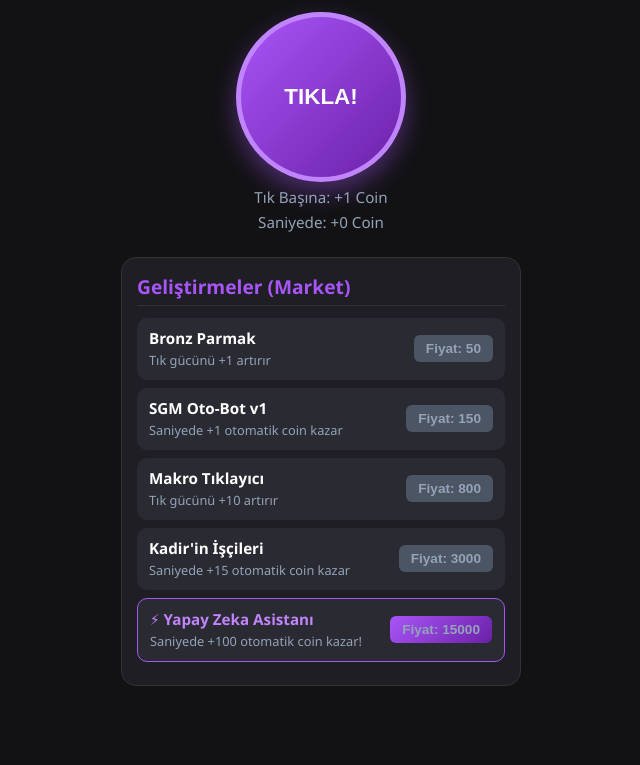
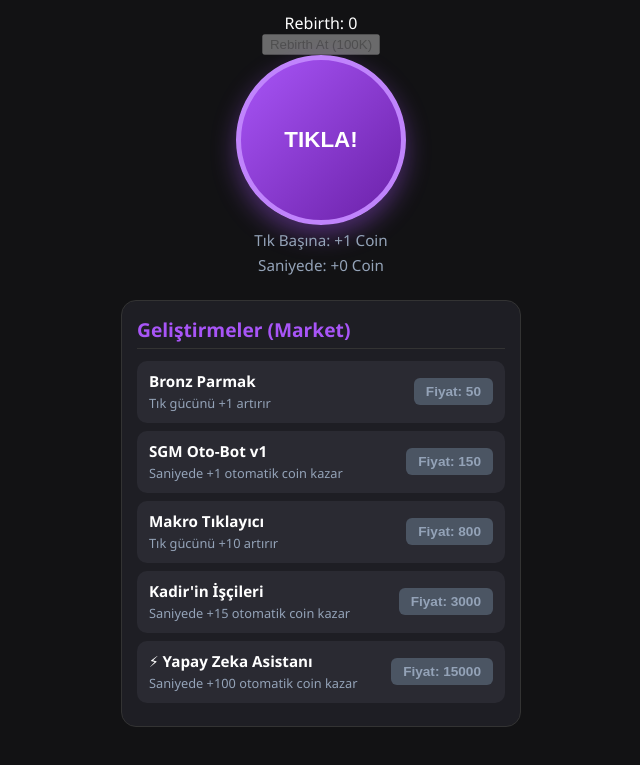
Before and after one commit to aftonpurpleguy560-byte/SGM-Clicker-Simulator, a plain HTML site: page index.html in a window 1280 px wide. Shown: the part 199-964 px from the top of the page, without its empty margins (319-959 px from the left). Before the commit the page ends 925 px from the top, so only its background shows below. Drawn offline with Linux system fonts and the light colour scheme.

Commit message:
Update index.html

```diff
--- a/index.html
+++ b/index.html
@@ -8,6 +8,13 @@
 </head>
 <body>
 
+    <div id="victoryScreen" class="victory-screen" style="display: none;">
+        <h2>🎉 OYUN BİTTİ! 🎉</h2>
+        <p>SGM Clicker Simulator'ı Tamamen Bitirdin!</p>
+        <p>2. Rebirth'e ulaştın ve gerçek bir efsane oldun.</p>
+        <button onclick="resetEverything()">Sıfırla ve Yeniden Başla</button>
+    </div>
+
     <header>
         <h1>SGM Oyun Alanı</h1>
         <p>Apple ve Android Uyumlu Clicker Simulator</p>
@@ -15,6 +22,10 @@
 
     <div class="game-container">
         <div class="score-board" id="scoreDisplay">0 Coin</div>
+
+        <div class="rebirth-board" id="rebirthDisplay">Rebirth: 0</div>
+        <button class="rebirth-btn" id="rebirthBtn" disabled>Rebirth At (100K)</button>
+
         <button class="click-btn" id="clickerBtn">TIKLA!</button>
 
         <p class="cpc-text" id="cpcDisplay">Tık Başına: +1 Coin</p>
@@ -56,12 +67,12 @@
             <button class="buy-btn" id="kadirWorkerBtn">Fiyat: 3000</button>
         </div>
 
-        <div class="shop-item" style="border: 1px solid #a855f7;">
+        <div class="shop-item">
             <div class="item-info">
-                <p style="color: #c084fc;">⚡ Yapay Zeka Asistanı</p>
-                <span>Saniyede +100 otomatik coin kazar!</span>
+                <p>⚡ Yapay Zeka Asistanı</p>
+                <span>Saniyede +100 otomatik coin kazar</span>
             </div>
-            <button class="buy-btn" id="aiAssistantBtn" style="background: linear-gradient(135deg, #a855f7, #6b21a8);">Fiyat: 15000</button>
+            <button class="buy-btn" id="aiAssistantBtn">Fiyat: 15000</button>
         </div>
     </div>
 
```
